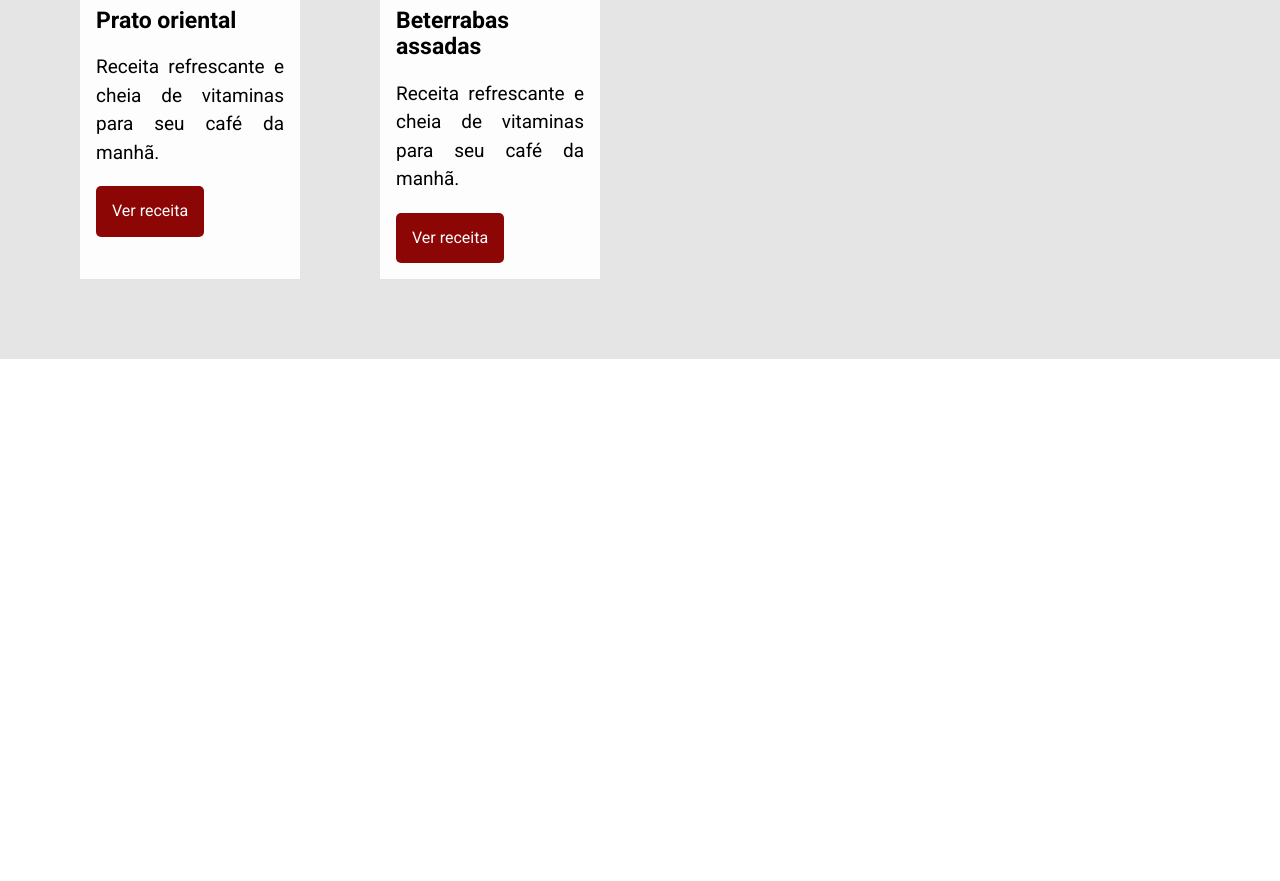
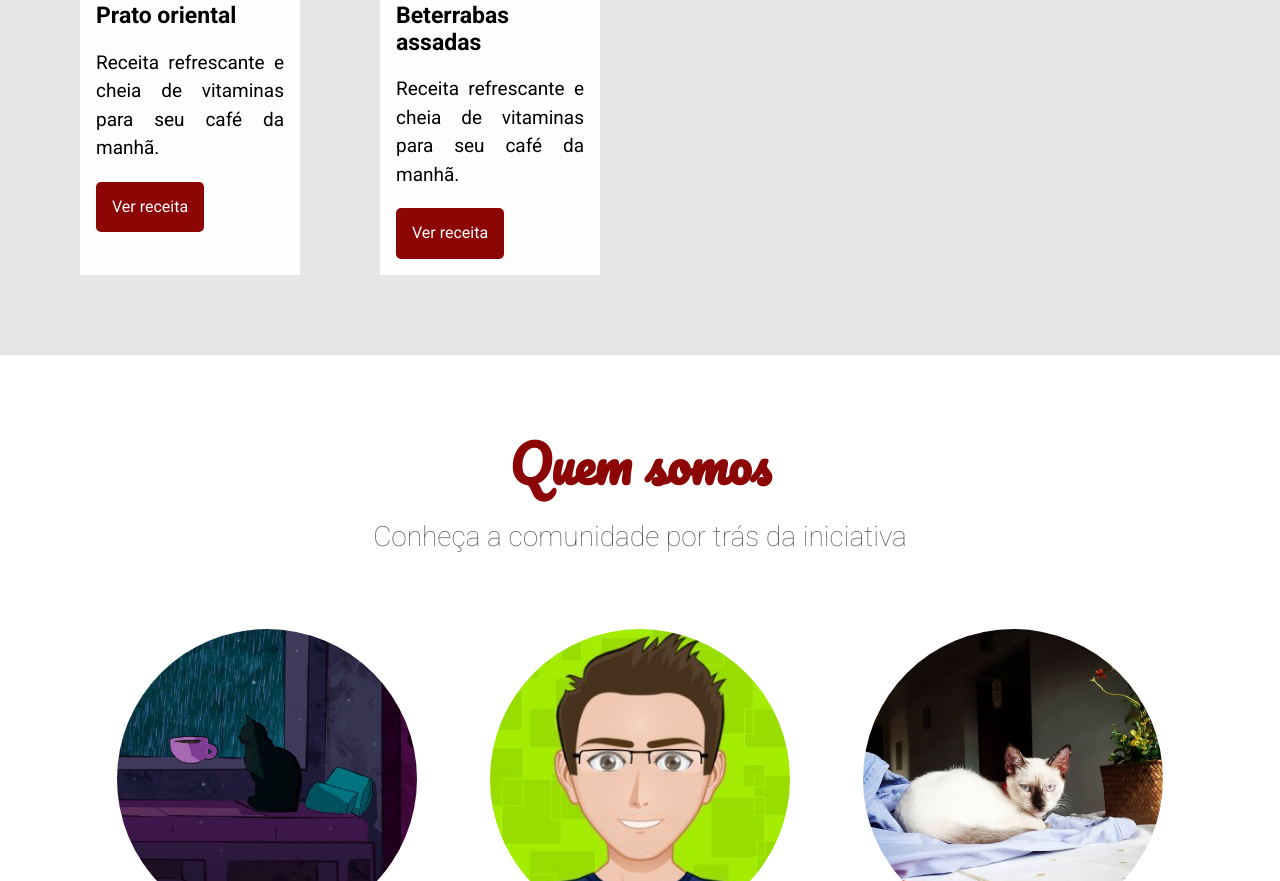
Before and after one commit to ergonzamarian/Restaurante-Fruta-e-Fruto, a plain HTML site: page index.html in a window 1280 px wide. Shown: the part 1919-2800 px from the top of the page. Before the commit the page ends 2278 px from the top, so only its background shows below. Drawn offline with Linux system fonts and the light colour scheme.

Commit message:
Aplicando boas práticas no projeto e adicionando novas imagens

```diff
--- a/assets/css/banner/banner-imagem.css
+++ b/assets/css/banner/banner-imagem.css
@@ -1,4 +1,5 @@
 .banner__imagem {
+	background: url('../../img/banner.jpg') no-repeat center / cover ;
 	height: calc(100vh - 72px);
 	width: 100%;
 }
--- a/assets/css/banner/banner-titulo.css
+++ b/assets/css/banner/banner-titulo.css
@@ -2,8 +2,8 @@
 	color: #fdfdfd;
 	font-family: Pacifico, cursive;
 	font-size: 5.0625rem;
+	left: 50%;
 	position: absolute;
-	left: 50%;
 	text-shadow: 0 4px 4px rgba(0, 0, 0, 0.75);
 	top: 50%;
 	text-align: center;
--- a/assets/css/menu/menu-link.css
+++ b/assets/css/menu/menu-link.css
@@ -11,6 +11,6 @@
 }
 
 .menu__link:hover {
+	color: goldenrod;
 	text-decoration: underline;
-	color: goldenrod;
 }
--- /dev/null
+++ b/assets/css/pessoa/pessoa-funcao.css
@@ -0,0 +1,5 @@
+.pessoa__funcao {
+	color: #595959;
+	font-size: 1.25rem;
+	text-transform: lowercase;
+}
--- /dev/null
+++ b/assets/css/pessoa/pessoa-imagem.css
@@ -0,0 +1,19 @@
+.pessoa__imagem {
+	background: no-repeat center / cover;
+	border-radius: 100%;
+	height: 300px;
+	margin: 0 auto;
+	width: 300px;
+}
+
+.pessoa__imagem--harumi {
+	background-image: url('../../img/pessoas/harumi.png');
+}
+
+.pessoa__imagem--ergon {
+	background-image: url('../../img/pessoas/ergon.jpg');
+}
+
+.pessoa__imagem--hiromi {
+	background-image: url('../../img/pessoas/hiromi.png');
+}
--- /dev/null
+++ b/assets/css/pessoa/pessoa-nome.css
@@ -0,0 +1,6 @@
+.pessoa__nome {
+	font-family: Pacifico, cursive;
+	font-size: 2rem;
+	color: #8d0606;
+	margin: 1rem 0;
+}
--- /dev/null
+++ b/assets/css/pessoa/pessoa.css
@@ -0,0 +1,4 @@
+.pessoa {
+	display: flex;
+	flex-direction: column;
+}
--- /dev/null
+++ b/assets/css/pessoas.css
@@ -0,0 +1,5 @@
+.pessoas {
+	display: flex;
+	justify-content: space-around;
+	padding-top: 3rem;
+}
--- /dev/null
+++ b/assets/css/quemSomos/quemSomos-descricao.css
@@ -0,0 +1,5 @@
+.quem-somos__descricao {
+	color: #595959;
+	font-weight: 100;
+	font-size: 1.75rem;
+}
--- /dev/null
+++ b/assets/css/quemSomos/quemSomos-titulo.css
@@ -0,0 +1,6 @@
+.quem-somos__titulo {
+	color: #8d0606;
+	font-size: 3.1875rem;
+	font-family: Pacifico, cursive;
+	margin-bottom: 1rem;
+}
--- /dev/null
+++ b/assets/css/quemSomos/quemSomos.css
@@ -0,0 +1,4 @@
+.quem-somos {
+	padding: 5rem;
+	text-align: center;
+}
--- a/assets/css/receita/receita-botao.css
+++ b/assets/css/receita/receita-botao.css
@@ -8,6 +8,6 @@
 }
 
 .receita__botao:hover{
+	background: #620404;
 	cursor: pointer;
-	background: #620404;
 }
--- a/index.html
+++ b/index.html
@@ -25,6 +25,15 @@
         <link rel="stylesheet" href="./assets/css/receita/receita-imagem.css">
         <link rel="stylesheet" href="./assets/css/receita/receita-titulo.css">
         <link rel="stylesheet" href="./assets/css/receita/receita.css">
+        <link rel="stylesheet" href="./assets/css/quemSomos/quemSomos.css">
+        <link rel="stylesheet" href="./assets/css/quemSomos/quemSomos-descricao.css">
+        <link rel="stylesheet" href="./assets/css/quemSomos/quemSomos-titulo.css">
+        <link rel="stylesheet" href="./assets/css/pessoas.css">
+        <link rel="stylesheet" href="./assets/css/pessoa/pessoa.css">
+        <link rel="stylesheet" href="./assets/css/pessoa/pessoa-imagem.css">
+        <link rel="stylesheet" href="./assets/css/pessoa/pessoa-funcao.css">
+        <link rel="stylesheet" href="./assets/css/pessoa/pessoa-nome.css">
+
 
 
     </head>
@@ -42,13 +51,14 @@
         </header>
 
         <section class="banner">
-            <img class="banner__imagem" src="./assets/img/banner.jpg" />
+            <div class="banner__imagem" src="./assets/img/banner.jpg"></div>
             <h2 class="banner__titulo" >Reaproveite melhor os alimentos!</h2>
         </section>
         <section class="sobre">
             <h2 class="sobre__titulo">Receitas para economizar e ganhar saúde</h2>
             <p class="sobre__descricao">Nossas receitas ajudam você a aproveitar melhor os alimentos, economizar, ganhar tempo e praticidade</p>
         </section>
+
         <section class="receitas">
             <div class="receita">
                 <img alt="Tigela de abacate" class="receita__imagem" src="./assets/img/receitas/tigela-de-abacate.jpg" />
@@ -100,5 +110,27 @@
             </div>
         </section>
 
+        <section class="quem-somos">
+            <h3 class="quem-somos__titulo">Quem somos</h3>
+            <p class="quem-somos__descricao">Conheça a comunidade por trás da iniciativa</p>
+            <div class="pessoas">
+                <div class="pessoa">
+                    <div class="pessoa__imagem pessoa__imagem--harumi"></div>
+                    <span class="pessoa__nome">Harumi</span>
+                    <span class="pessoa__funcao">Pensadora Moderna</span>
+                </div>
+                <div class="pessoa">
+                    <div class="pessoa__imagem pessoa__imagem--ergon"></div>
+                    <span class="pessoa__nome">Ergon</span>
+                    <span class="pessoa__funcao">Chef de cozinha e Dev</span>
+                </div>
+                <div class="pessoa">
+                    <div class="pessoa__imagem pessoa__imagem--hiromi"></div>
+                    <span class="pessoa__nome">Hirmoi</span>
+                    <span class="pessoa__funcao">Chef Renomada em parís</span>
+                </div>
+            </div>
+        </section>
+
     </header>
 </html>
```
Also changed, not shown: assets/img/pessoas/andreia.jpg (deleted), assets/img/pessoas/ergon.jpg (added), assets/img/pessoas/harumi.png (added), assets/img/pessoas/hiromi.png (added), assets/img/pessoas/marcela.jpg (deleted), assets/img/pessoas/roberta.jpg (deleted).
